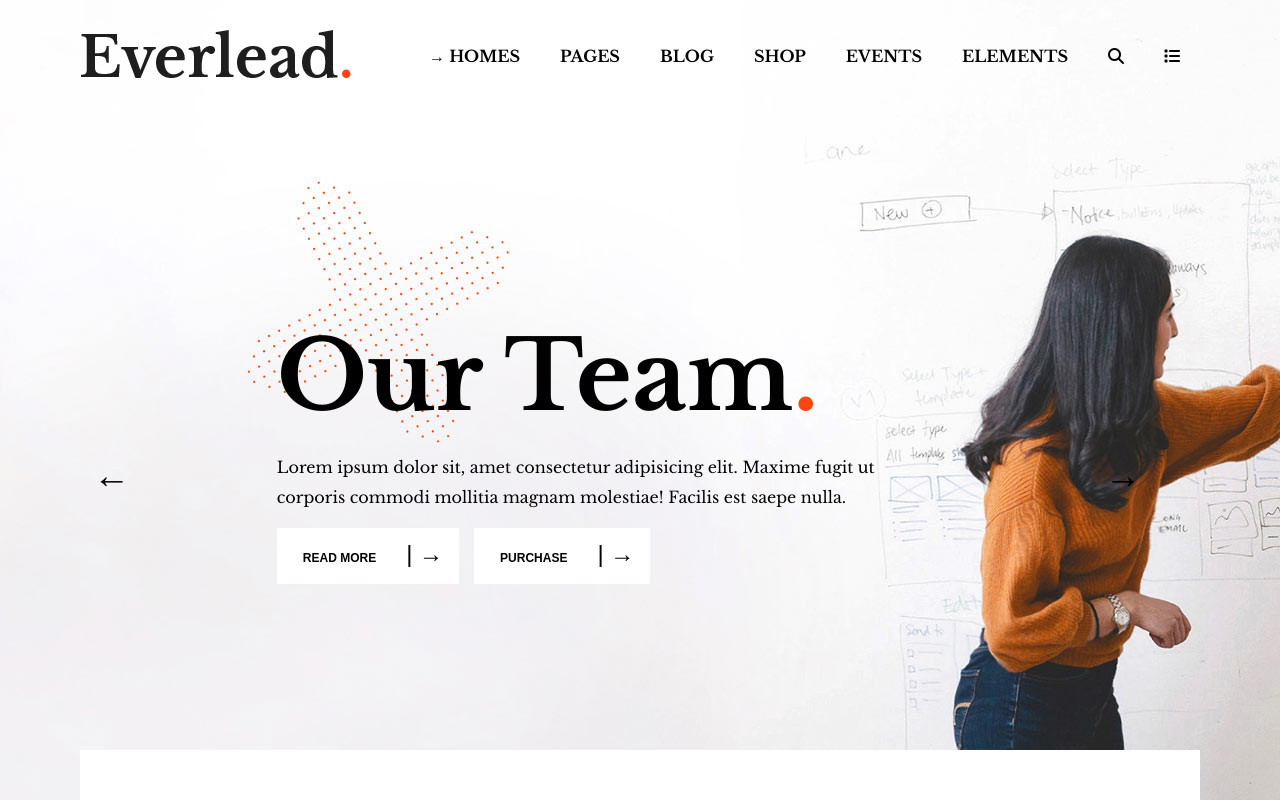
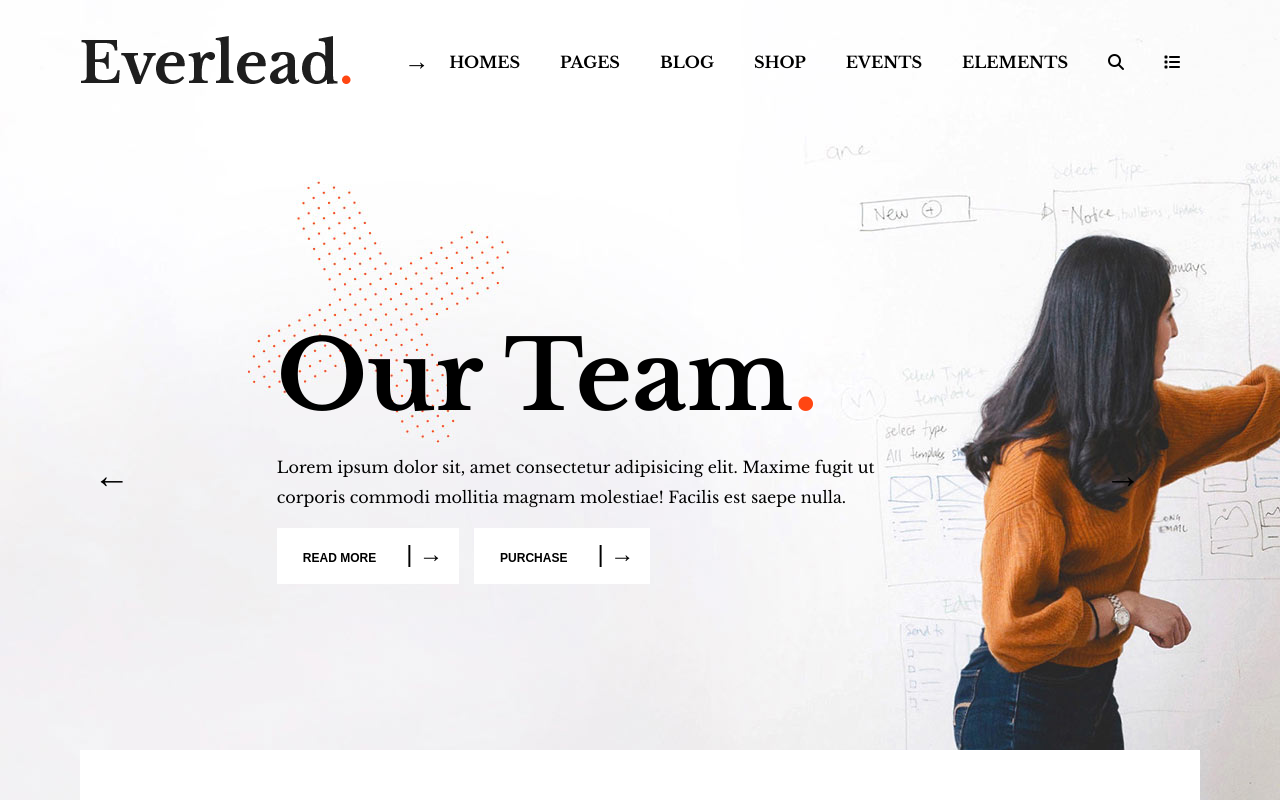
Before and after one commit to ArrobbioUmberto/proj-html-vuejs, a Vue app: page / in a window 1280 px wide. Shown: the top 800 px of the page. Built offline with nearby package versions, Linux system fonts and the light colour scheme.

Commit message:
FEAT navbar create from data and v -for

```diff
--- a/src/components/Navbar.vue
+++ b/src/components/Navbar.vue
@@ -1,6 +1,18 @@
 <script >
 export default {
+    data() {
+        return {
+            Menulist: [
+                { text: 'homes' },
+                { text: 'pages' },
+                { text: 'blog' },
+                { text: 'shop' },
+                { text: 'events' },
+                { text: 'elements' }
+            ]
+        }
 
+    }
 }
 </script>
 
@@ -12,12 +24,9 @@ export default {
             </div>
             <div class="col">
                 <ul class="nav_menu">
-                    <li><a href=""> &rightarrow; homes</a></li>
-                    <li><a href="">pages</a></li>
-                    <li><a href="">blog</a></li>
-                    <li><a href="">shop</a></li>
-                    <li><a href="">events</a></li>
-                    <li><a href="">elements</a></li>
+                    <li v-for="el in Menulist">
+                        <a href="#">{{ el.text }}</a>
+                    </li>
                     <li><a href=""><i class="fa-solid fa-magnifying-glass"></i></a></li>
                     <li><a href=""><i class="fa-solid fa-list"></i></a></li>
                 </ul>
@@ -58,7 +67,11 @@ a {
 li {
     list-style-type: none;
     margin: 0 10px;
+}
 
+ul:first-child::before {
+    content: '\2192';
+    font-size: 25px;
 }
 
 a:hover {
```
